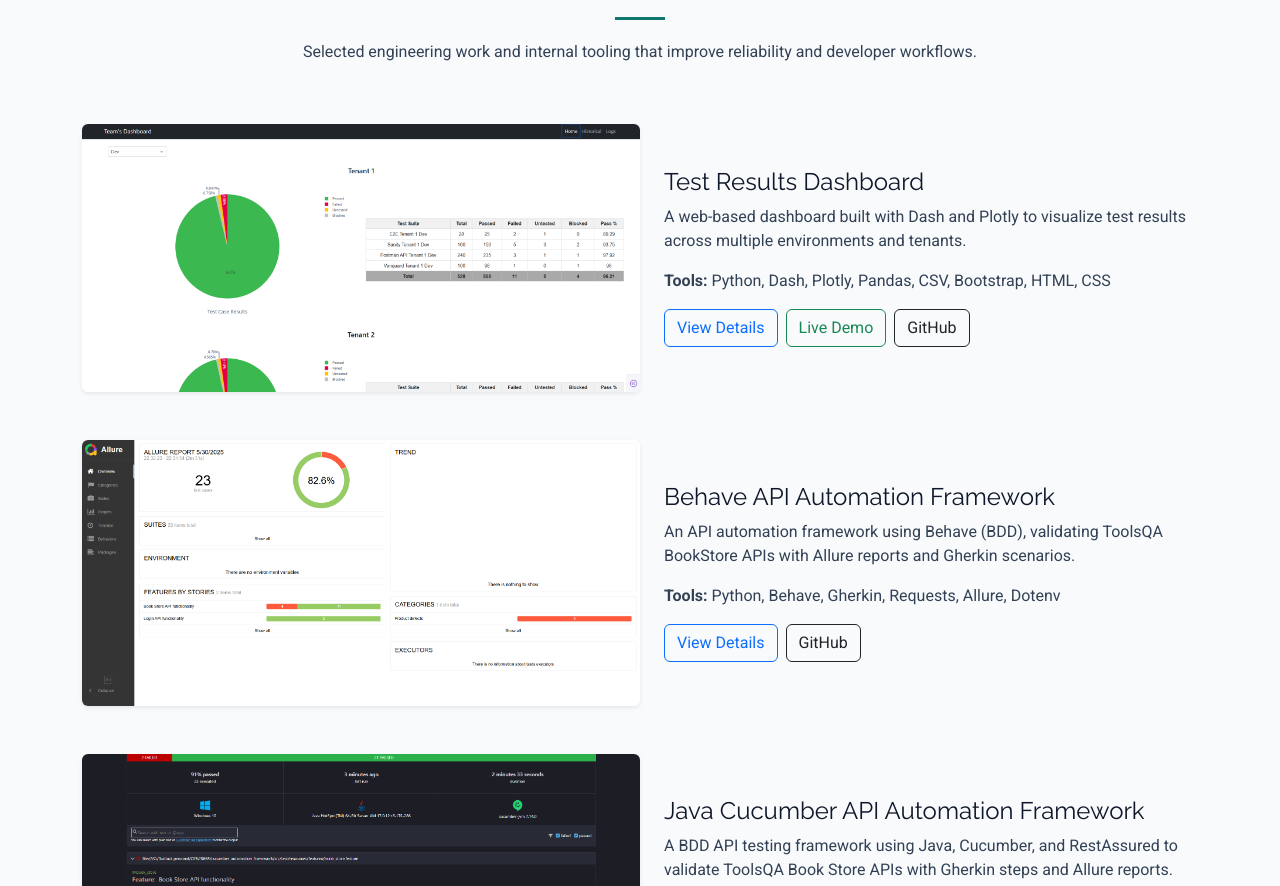
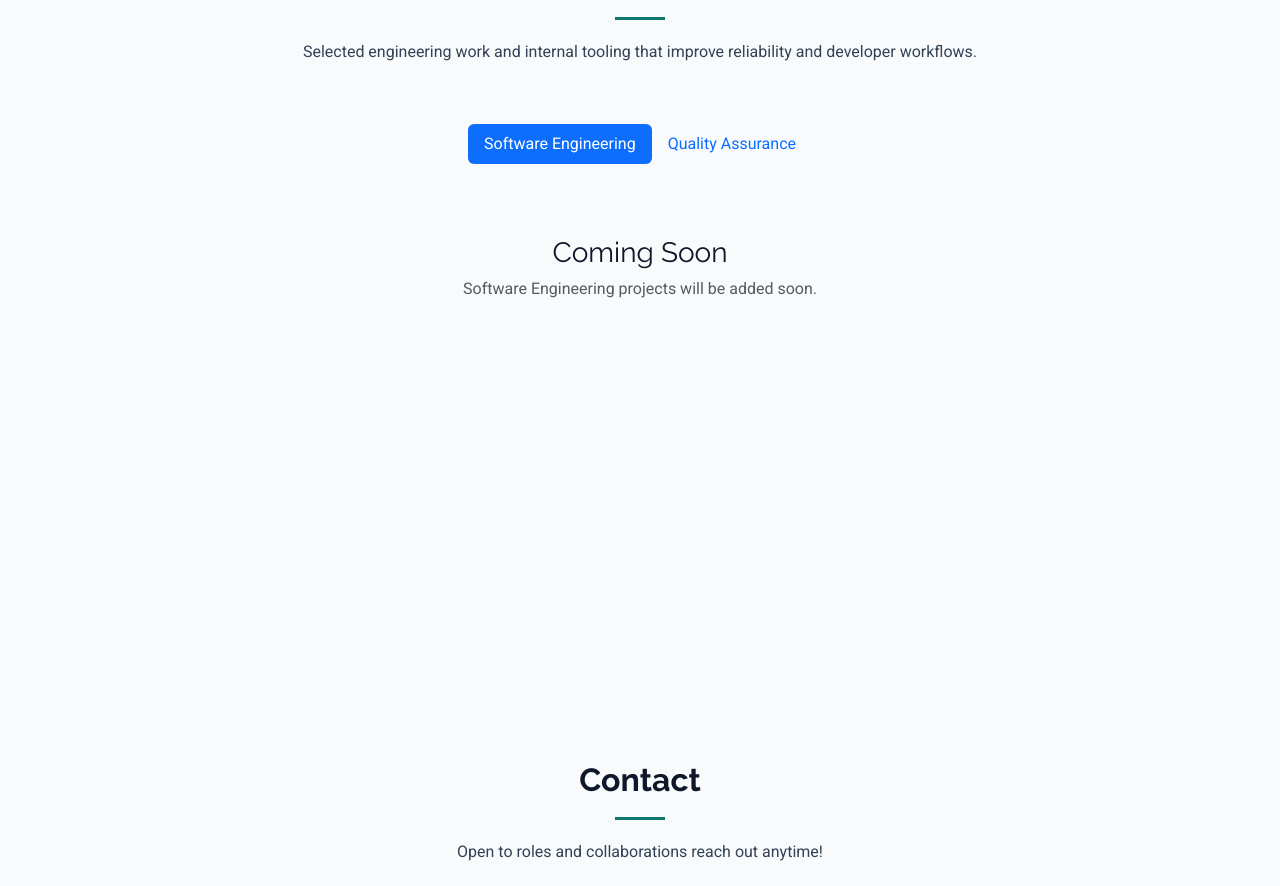
Before and after one commit to fbaltaci/fbaltaci-portfolio, a React (Vite) app: page / in a window 1280 px wide. Shown: the part 4211-5097 px from the top of the page. Built offline with nearby package versions, Linux system fonts and the light colour scheme.

Commit message:
Adding SE and QA sections to the Projects section

```diff
--- a/src/constants.ts
+++ b/src/constants.ts
@@ -158,6 +158,7 @@ export const PROJECTS_DATA: Project[] = [
     date: "April 2024",
     details:
       "This dashboard provides a visual representation of test results, helping teams identify trends, track performance, and quickly access logs for debugging. It simplifies the process of monitoring and analyzing test outcomes, ultimately leading to improved software quality and faster issue resolution.",
+    type: "QA",
   },
   {
     id: 2,
@@ -179,6 +180,7 @@ export const PROJECTS_DATA: Project[] = [
     date: "May 2024",
     details:
       "This project provides a modular, scalable test automation framework built in Python using the Behave library. It supports Gherkin-based scenarios and is integrated with Allure for beautiful test reports. The framework includes helper utilities, environment configs, and detailed logging, making it easy to run tests against API endpoints such as login, user creation, and book management.",
+    type: "QA",
   },
   {
     id: 3,
@@ -200,6 +202,7 @@ export const PROJECTS_DATA: Project[] = [
     date: "June 2024",
     details:
       "This Java-based API automation framework uses Cucumber for BDD and RestAssured for API testing. It includes Gherkin feature files, step definitions, and Allure reporting for comprehensive test results. The framework is designed to be modular and easily extensible, allowing for the addition of new API endpoints and test scenarios.",
+    type: "QA",
   },
   {
     id: 4,
@@ -220,6 +223,7 @@ export const PROJECTS_DATA: Project[] = [
     date: "July 2024",
     details:
       "A fully automated Postman test suite for the ToolsQA BookStore API. Covers login, token generation, and book management with dynamic user creation, environment variables, pre-request/test scripts, and Newman support.",
+    type: "QA",
   },
   {
     id: 5,
@@ -241,6 +245,7 @@ export const PROJECTS_DATA: Project[] = [
     date: "June 2024",
     details:
       "This project automates user interface testing for the DemoQA website using Selenium WebDriver with the Cucumber BDD approach. It includes page objects for maintainability, a shared driver factory, and TestNG-based runners for structured execution. HTML reports are generated after each test run for easy results tracking and debugging.",
+    type: "QA",
   },
   {
     id: 6,
@@ -262,6 +267,7 @@ export const PROJECTS_DATA: Project[] = [
     date: "June 2024",
     details:
       "This project automates UI testing for the Sauce Labs demo app using Selenium WebDriver and Cucumber with Gherkin syntax. The framework supports remote execution on Sauce Labs for cross-browser and cross-platform testing. It includes reusable step definitions, a page object model, TestNG runners, and cloud-based parallel execution with reporting.",
+    type: "QA",
   },
   {
     id: 7,
@@ -283,5 +289,6 @@ export const PROJECTS_DATA: Project[] = [
     date: "June 2024",
     details:
       "This modern UI automation framework leverages Cypress and the Page Object Model to structure and maintain test cases. It targets the DemoQA site and covers form validation scenarios with proper test assertions and Allure report generation. The project demonstrates scalable Cypress architecture, custom commands, and plugin integration best practices.",
+    type: "QA",
   },
 ] as const;
--- a/src/models/Project.ts
+++ b/src/models/Project.ts
@@ -27,4 +27,6 @@ export interface Project {
   date: string;
   /** Detailed description of the project */
   details: string;
+  /** Project type - either 'SE' for Software Engineering or 'QA' for Quality Assurance */
+  type: "SE" | "QA";
 }
--- a/src/pages/ProjectsPage.tsx
+++ b/src/pages/ProjectsPage.tsx
@@ -1,4 +1,4 @@
-import React from "react";
+import React, { useState } from "react";
 import { Link } from "react-router-dom";
 import { PAGE_CONTENT, PROJECTS_DATA } from "../constants";
 
@@ -6,6 +6,10 @@ import { PAGE_CONTENT, PROJECTS_DATA } from "../constants";
  * Projects section component displaying portfolio projects in a grid layout
  */
 const ProjectsPage: React.FC = () => {
+  const [activeTab, setActiveTab] = useState<"SE" | "QA">("SE");
+
+  const filteredProjects = PROJECTS_DATA.filter((project) => project.type === activeTab);
+
   return (
     <main className="main portfolio-page">
       <section id="portfolio" className="portfolio section">
@@ -15,8 +19,37 @@ const ProjectsPage: React.FC = () => {
         </div>
 
         <div className="container">
-          <div className="row gy-5" data-aos="fade-up" data-aos-delay="200">
-            {PROJECTS_DATA.map((project) => (
+          {/* Tabs Navigation */}
+          <div className="d-flex justify-content-center mb-4" data-aos="fade-up" data-aos-delay="100">
+            <ul className="nav nav-pills">
+              <li className="nav-item">
+                <button
+                  className={`nav-link ${activeTab === "SE" ? "active" : ""}`}
+                  onClick={() => setActiveTab("SE")}
+                  style={{ cursor: "pointer" }}>
+                  Software Engineering
+                </button>
+              </li>
+              <li className="nav-item">
+                <button
+                  className={`nav-link ${activeTab === "QA" ? "active" : ""}`}
+                  onClick={() => setActiveTab("QA")}
+                  style={{ cursor: "pointer" }}>
+                  Quality Assurance
+                </button>
+              </li>
+            </ul>
+          </div>
+
+          {/* Projects Content */}
+          {activeTab === "SE" ? (
+            <div className="text-center py-5">
+              <h3>Coming Soon</h3>
+              <p className="text-muted">Software Engineering projects will be added soon.</p>
+            </div>
+          ) : (
+            <div className="row gy-5">
+              {filteredProjects.map((project) => (
                 <div className="col-12 d-md-flex align-items-center gap-4" key={project.id}>
                   <div className="col-md-6">
                     <Link to={`/portfolio/${project.id}`}>
@@ -61,6 +94,7 @@ const ProjectsPage: React.FC = () => {
                 </div>
               ))}
             </div>
+          )}
         </div>
       </section>
     </main>
```
Lines whose indentation alone changed are shown as unchanged.
